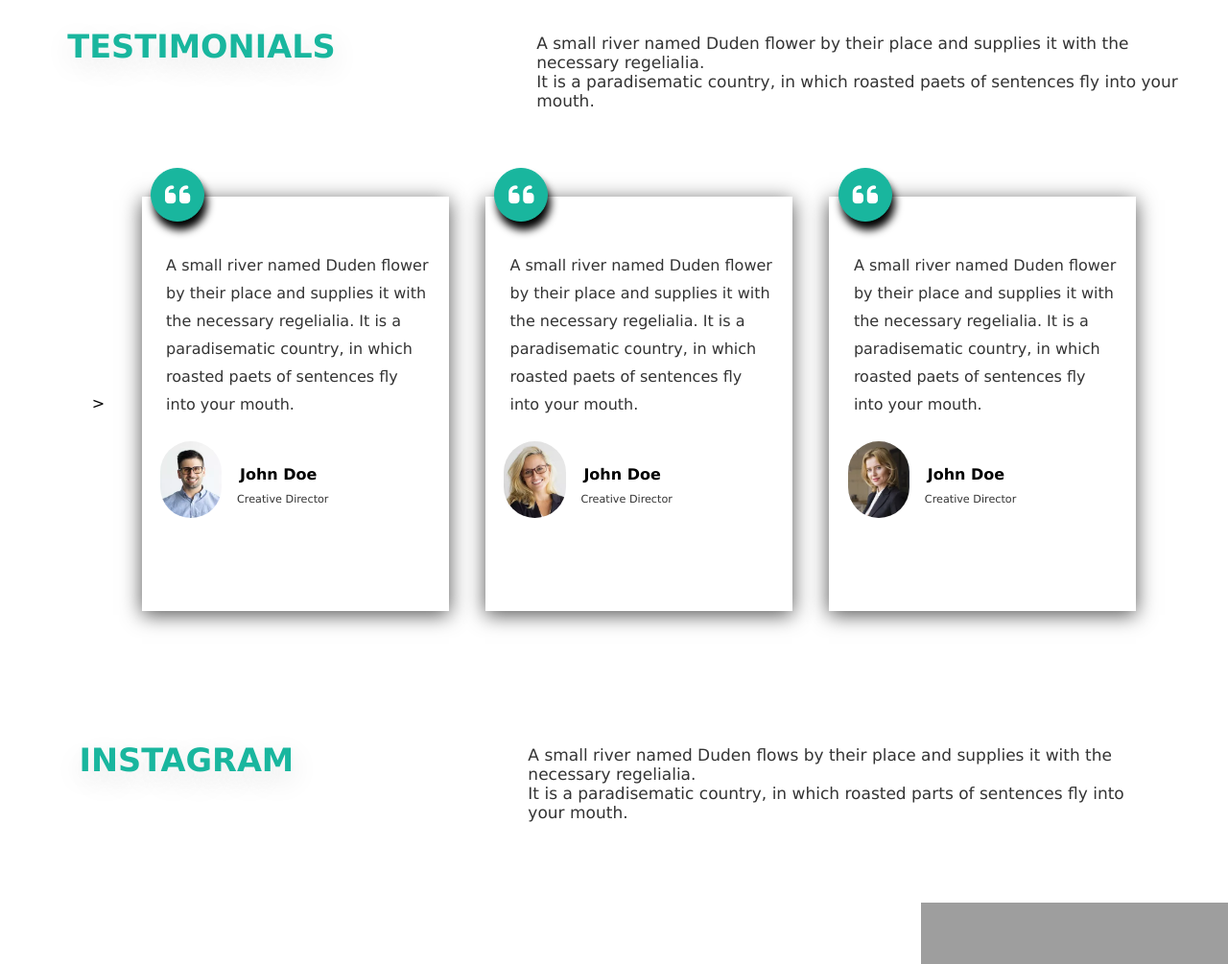
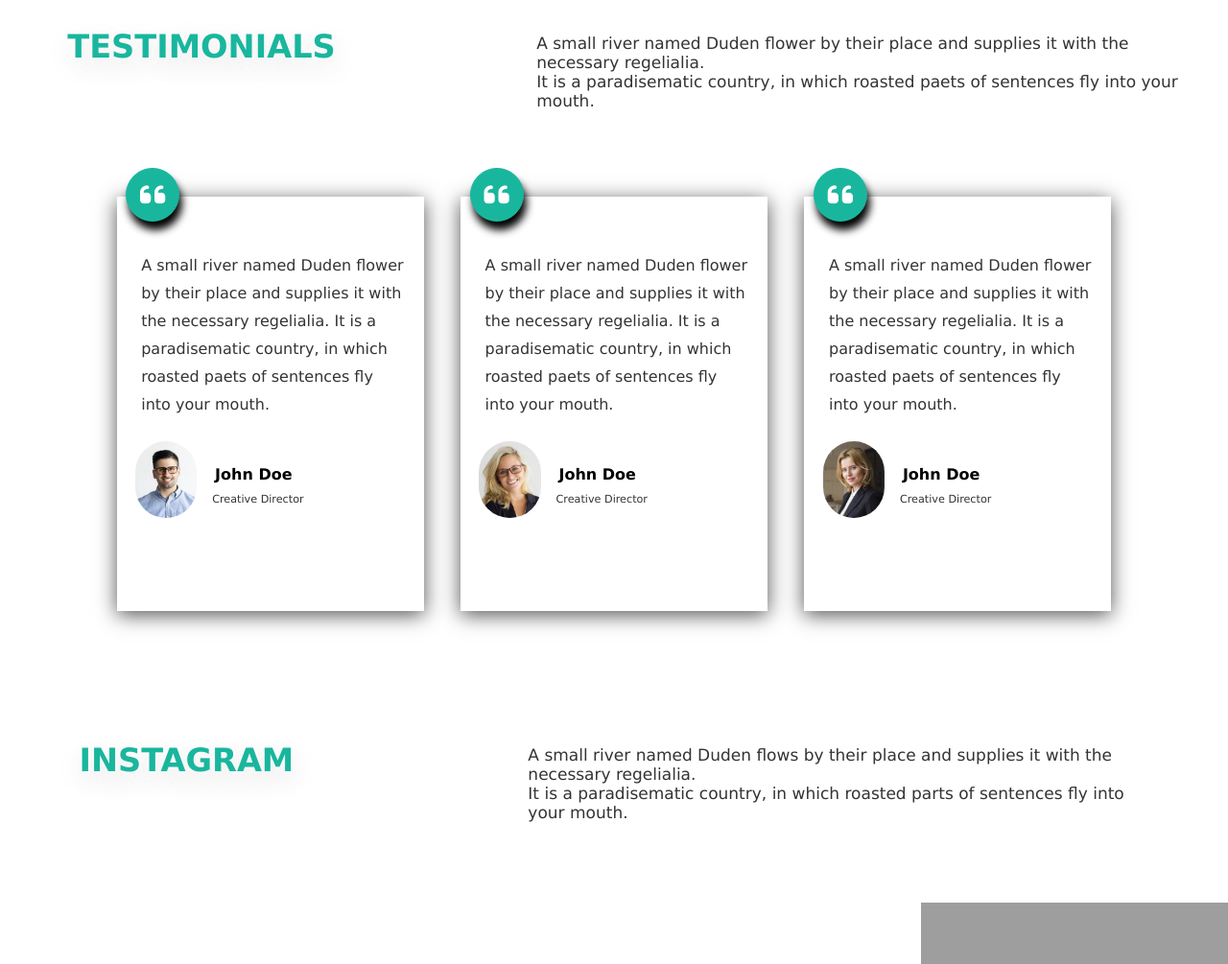
Before and after one commit to danish-devx/Hotell-web, a plain HTML site: page index.html in a window 1280 px wide. Shown: the part 4107-5112 px from the top of the page at 96% size. Drawn offline with nearby package versions, Linux system fonts and the light colour scheme; grey boxes are pictures that could not be loaded.

Commit message:
Update index.html

```diff
--- a/index.html
+++ b/index.html
@@ -263,7 +263,7 @@
 
 
 
-    <div class="Testimonials" data-aos="fade-up" data-aos-duration="2000">>
+    <div class="Testimonials" data-aos="fade-up" data-aos-duration="2000">
         <div class="john1">
             <i class="fa-solid fa-quote-left"></i>
             <p>A small river named Duden flower <br> by their place and supplies it with <br> the necessary
@@ -402,4 +402,5 @@
     </footer>
 </body>
 
+
 </html>
```
